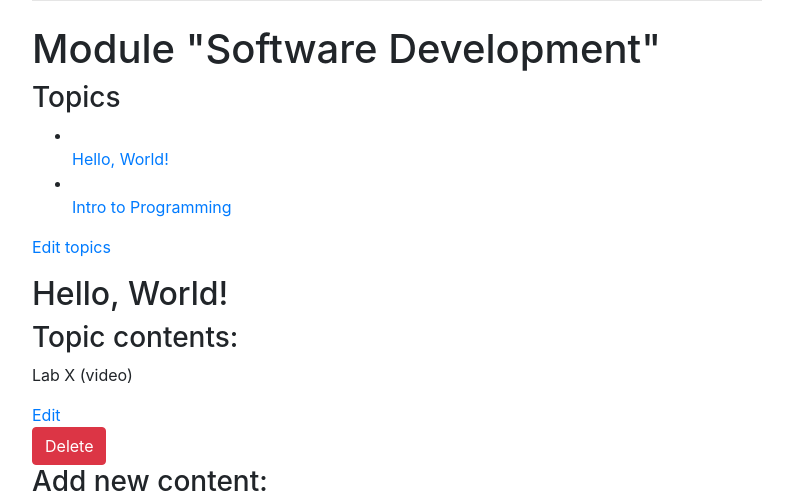
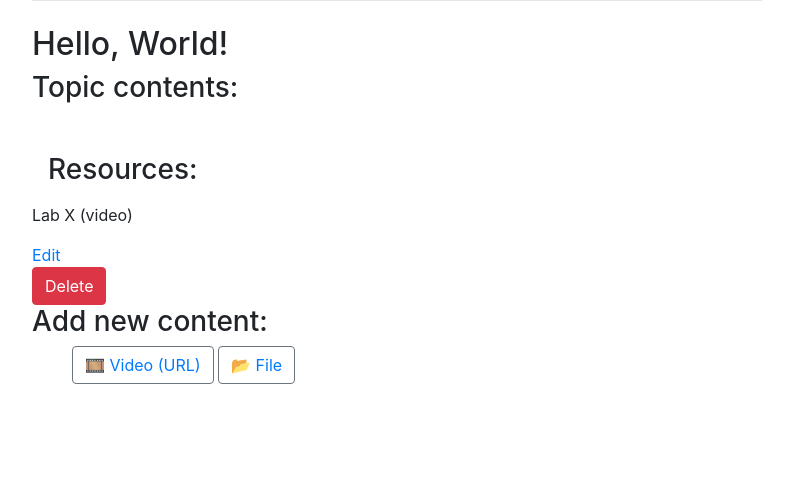
Before and after one commit to boris-chb/moodle, a Django app: page /module/topic/5/ in a window 1280 px wide. Shown: the part 56-555 px from the top of the page, without its empty margins (243-1036 px from the left). Run offline with Django 3.2, Linux system fonts and the light colour scheme; the first user in the database is signed in; data comes from the database, SQL or seed files in the repository; some libraries are stand-ins or nearby versions.

Commit message:
Resource view

```diff
--- a/templates/manage/topic/resource_list.html
+++ b/templates/manage/topic/resource_list.html
@@ -2,33 +2,18 @@
 {% load module %}
 
 {% block title %}
-{{ module.title }}
+{{ topic.title }}
 {% endblock %}
 
 {% block content %}
-  {% with module=topic.module %}
-    <h1>Module "{{ module.title }}"</h1>
-    <div class="contents">
-      <h3>Topics</h3>
-      <ul id="topics">
-        {% for t in module.topics.all %}
-          <li data-id="{{ t.id }}" {% if t == topic %}
-           class="selected"{% endif %}>
-            <a href="{% url 'topic_resource_list' t.id %}">
-              <br>
-              {{ t.title }}
-            </a>
-          </li>
-        {% empty %}
-          <li>No topics yet.</li>
-        {% endfor %}
-      </ul>
-      <p><a href="{% url 'module_topic_update' module.id %}">Edit topics</a></p>
-    </div>
+
+
     <div class="topic">
       <h2>{{ topic.title }}</h2>
       <h3>Topic contents:</h3>
-
+      {{ topic.description|safe }}
+      <br>
+      <h3 class="m-3">Resources:</h3>
       <div id="topic-resources">
         {% for resource in topic.resources.all %}
           <div data-id="{{ resource.id }}">
```
Also changed, not shown: other parts of templates/manage/topic/resource_list.html (+0 -1 lines), db.sqlite3.
